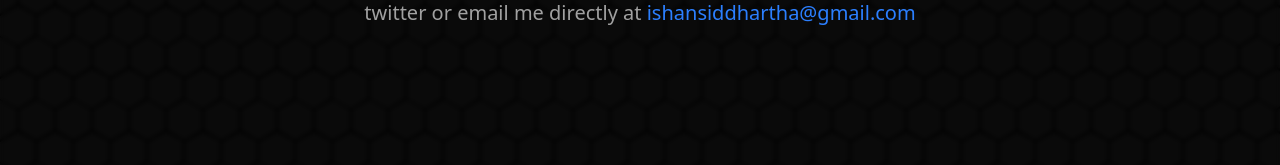
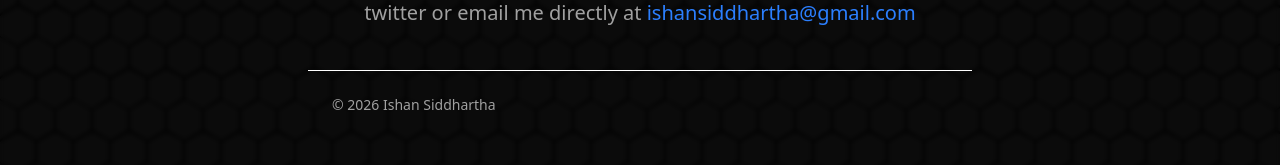
Before and after one commit to Trainer-Blue/new-portfolio, a React (Vite) app: page / in a window 1280 px wide. Shown: the part 2936-3101 px from the top of the page. Built offline with nearby package versions, Linux system fonts and the light colour scheme; no server answers; a web font is replaced by a local one.

Commit message:
feat: add footer

```diff
--- a/src/App.jsx
+++ b/src/App.jsx
@@ -15,6 +15,7 @@ const LeetCodeSection = lazy(() => import("@/components/LeetCodeSection"));
 const ProjectsSection = lazy(() => import("@/components/ProjectsSection"));
 const GitHubSection = lazy(() => import("@/components/GitHubSection"));
 const ContactSection = lazy(() => import("@/components/ContactSection"));
+const Footer = lazy(() => import("@/components/Footer"));
 
 function App() {
   useEffect(() => {
@@ -50,6 +51,7 @@ function App() {
               <BongoThemeToggle staticPosition />
             </div>
             <ContactSection />
+            <Footer />
           </Suspense>
         </div>
       </div>
--- /dev/null
+++ b/src/components/Footer.jsx
@@ -0,0 +1,50 @@
+import React, { useEffect, useState } from "react";
+import { Eye } from "lucide-react";
+
+const Footer = () => {
+  const [visits, setVisits] = useState(0);
+  const [loading, setLoading] = useState(true);
+
+  useEffect(() => {
+    const fetchVisitCount = async () => {
+      try {
+        // Fetch SVG from visitorbadge.io (less likely to be blocked than dedicated "trackers")
+        const response = await fetch(
+          "https://api.visitorbadge.io/api/visitors?path=trainer-blue-portfolio&count=true"
+        );
+        if (!response.ok) throw new Error('Network response was not ok');
+        const text = await response.text();
+
+        // Extract number from <title>VISITORS: 7</title>
+        const match = text.match(/<title>VISITORS: (\d+)<\/title>/);
+        if (match && match[1]) {
+          setVisits(parseInt(match[1], 10));
+          setLoading(false);
+        }
+      } catch (error) {
+        console.error("Error fetching visit count:", error);
+      }
+    };
+
+    fetchVisitCount();
+  }, []);
+
+  return (
+    <footer className="w-full flex justify-center border-t border-black dark:border-white pt-6">
+      <div className="w-full mx-auto px-4 md:px-6 flex items-center justify-between text-muted-foreground text-sm">
+        <span className="font-medium">
+          &copy; {new Date().getFullYear()} Ishan Siddhartha
+        </span>
+
+        {!loading && (
+          <div className="flex items-center gap-2 px-3 py-1.5 rounded-full bg-muted/50 backdrop-blur-md border border-black dark:border-white text-xs font-medium hover:bg-muted transition-colors">
+            <Eye className="w-3.5 h-3.5" />
+            <span>{visits.toLocaleString()}</span>
+          </div>
+        )}
+      </div>
+    </footer>
+  );
+};
+
+export default Footer;
--- a/src/components/ui/hex-grid-background.jsx
+++ b/src/components/ui/hex-grid-background.jsx
@@ -47,7 +47,7 @@ const HexTechBackground = ({
     const renderGrid = (width, height) => {
       ctx.clearRect(0, 0, width, height);
       const isDark = isDarkRef.current;
-      const hexColor = isDark ? "#0A0A0A" : "#f0f0f0";
+      const hexColor = isDark ? "#0B0B0B" : "#f0f0f0";
 
       const gridR = hexSize + gap;
       const xStep = Math.sqrt(3) * gridR;
```
